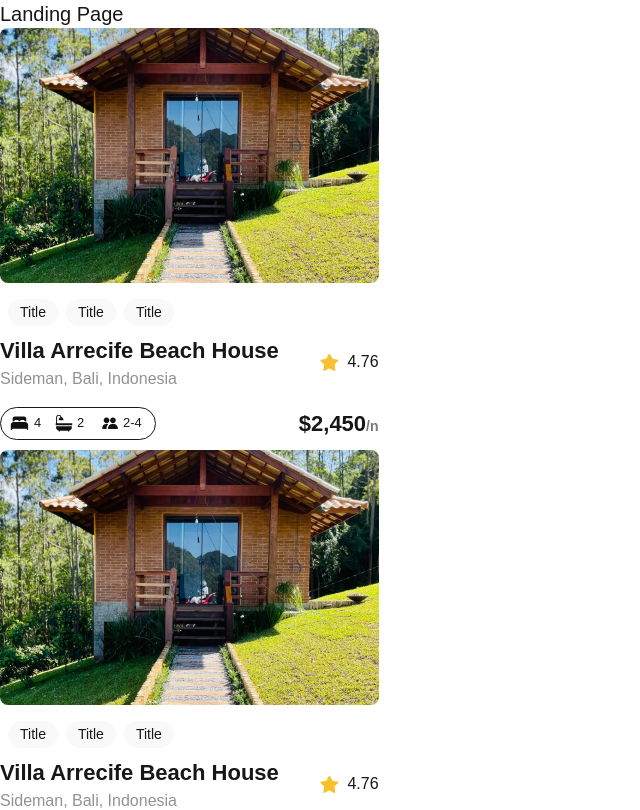
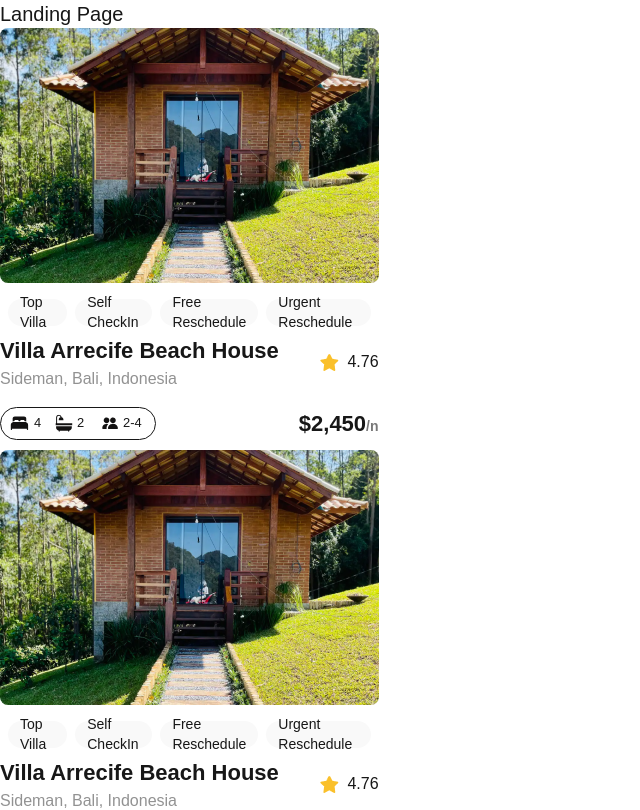
Before and after one commit to Braben/alx-project-0x00-setup, a Next.js app in the folder alx-project-0x00/: page /landing in a window 1280 px wide. Shown: the top 810 px of the page, without its empty margins (0-640 px from the left). Built offline with nearby package versions, Linux system fonts and the light colour scheme.

Commit message:
Typing your functional components

```diff
--- a/alx-project-0x00/components/Card.tsx
+++ b/alx-project-0x00/components/Card.tsx
@@ -18,6 +18,7 @@ const Card: React.FC = () => {
         <Pill title="Top Villa" />
         <Pill title="Self CheckIn" />
         <Pill title="Free Reschedule" />
+        <Pill title="Urgent Reschedule" />
       </div>
       <div className="flex items-center justify-between">
         <div>
--- a/alx-project-0x00/components/Pill.tsx
+++ b/alx-project-0x00/components/Pill.tsx
@@ -1,7 +1,9 @@
-const Pill: React.FC = () => {
+import { PillProps } from "@/interfaces";
+
+const Pill: React.FC<PillProps> = ({ title }) => {
   return (
     <div className=" flex justify-center  items-center bg-[#F9F9F9] px-3 w-auto h-[27px] rounded-full">
-      <p className=" text-sm ">Title</p>
+      <p className=" text-sm ">{title}</p>
     </div>
   );
 };
--- a/alx-project-0x00/interfaces/index.ts
+++ b/alx-project-0x00/interfaces/index.ts
@@ -0,0 +1,3 @@
+export interface PillProps {
+  title: string;
+}
```
